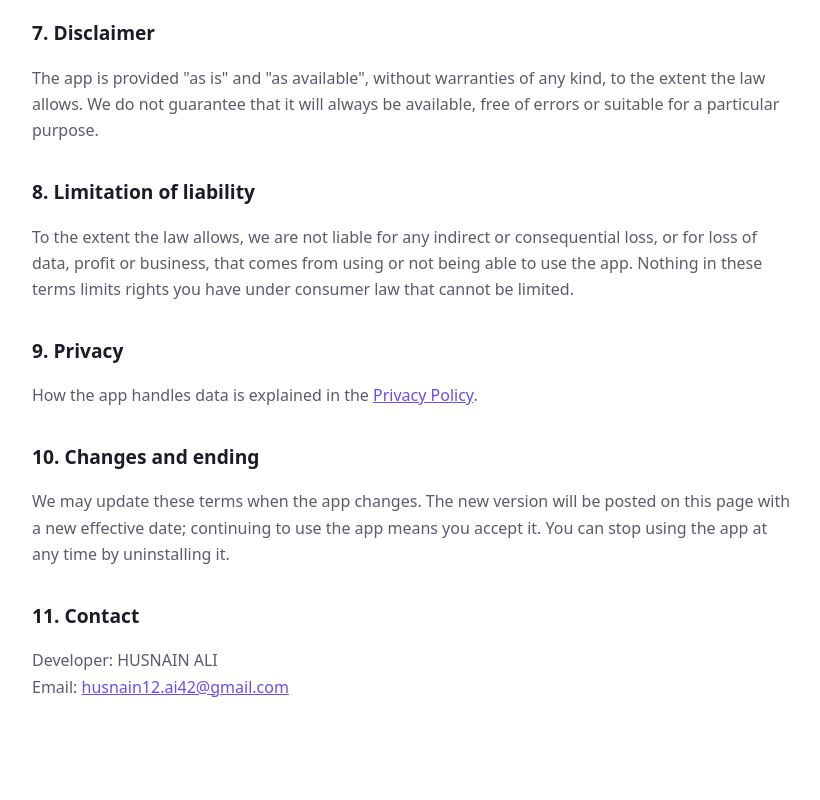
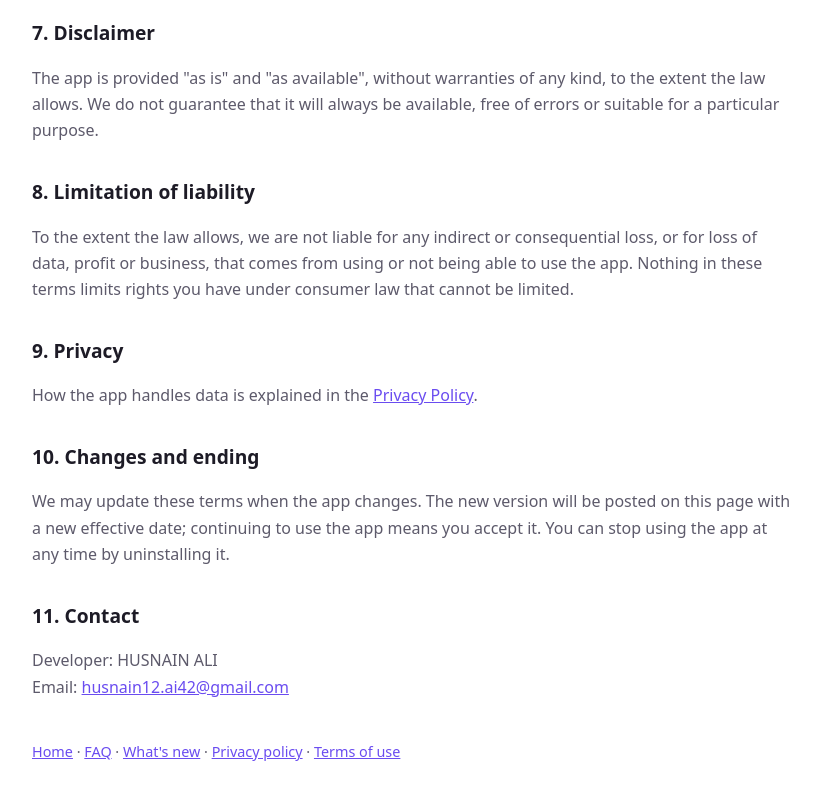
Before and after one commit to husnainali-devoffkit/husnainali-devoffkit.github.io, a plain HTML site: page terms.html in a window 1280 px wide. Shown: the part 1180-1980 px from the top of the page, without its empty margins (228-1048 px from the left). Drawn offline with Linux system fonts and the light colour scheme.

Commit message:
Add navigation links to terms.html

```diff
--- a/terms.html
+++ b/terms.html
@@ -55,6 +55,7 @@
 
 <h2>11. Contact</h2>
 <p>Developer: HUSNAIN ALI<br>Email: <a href="mailto:husnain12.ai42@gmail.com">husnain12.ai42@gmail.com</a></p>
+<p style="margin-top:40px;font-size:.9rem"><a href="index.html">Home</a> · <a href="faq.html">FAQ</a> · <a href="changelog.html">What&#39;s new</a> · <a href="privacy.html">Privacy policy</a> · <a href="terms.html">Terms of use</a></p>
 </main>
 </body>
 </html>
```
